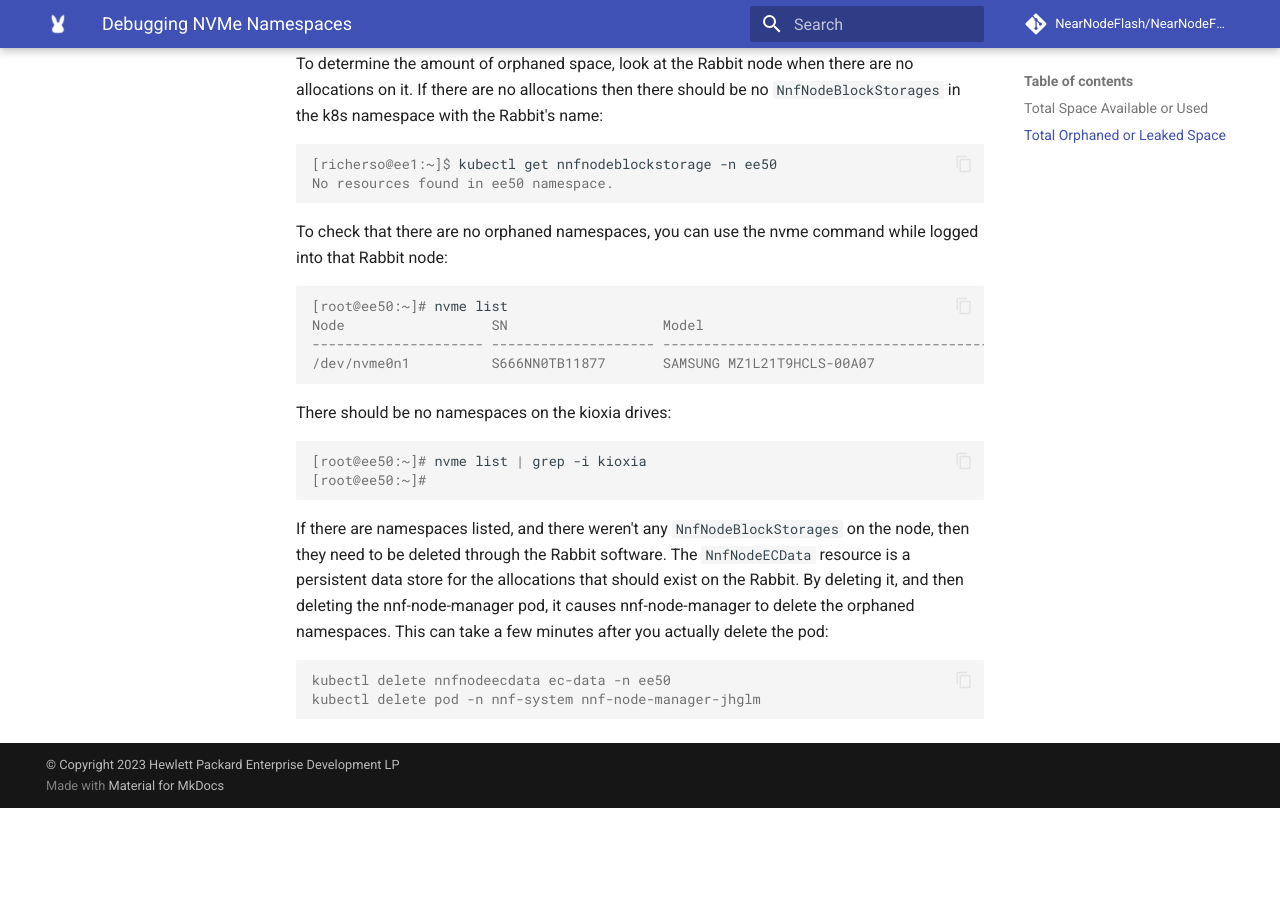
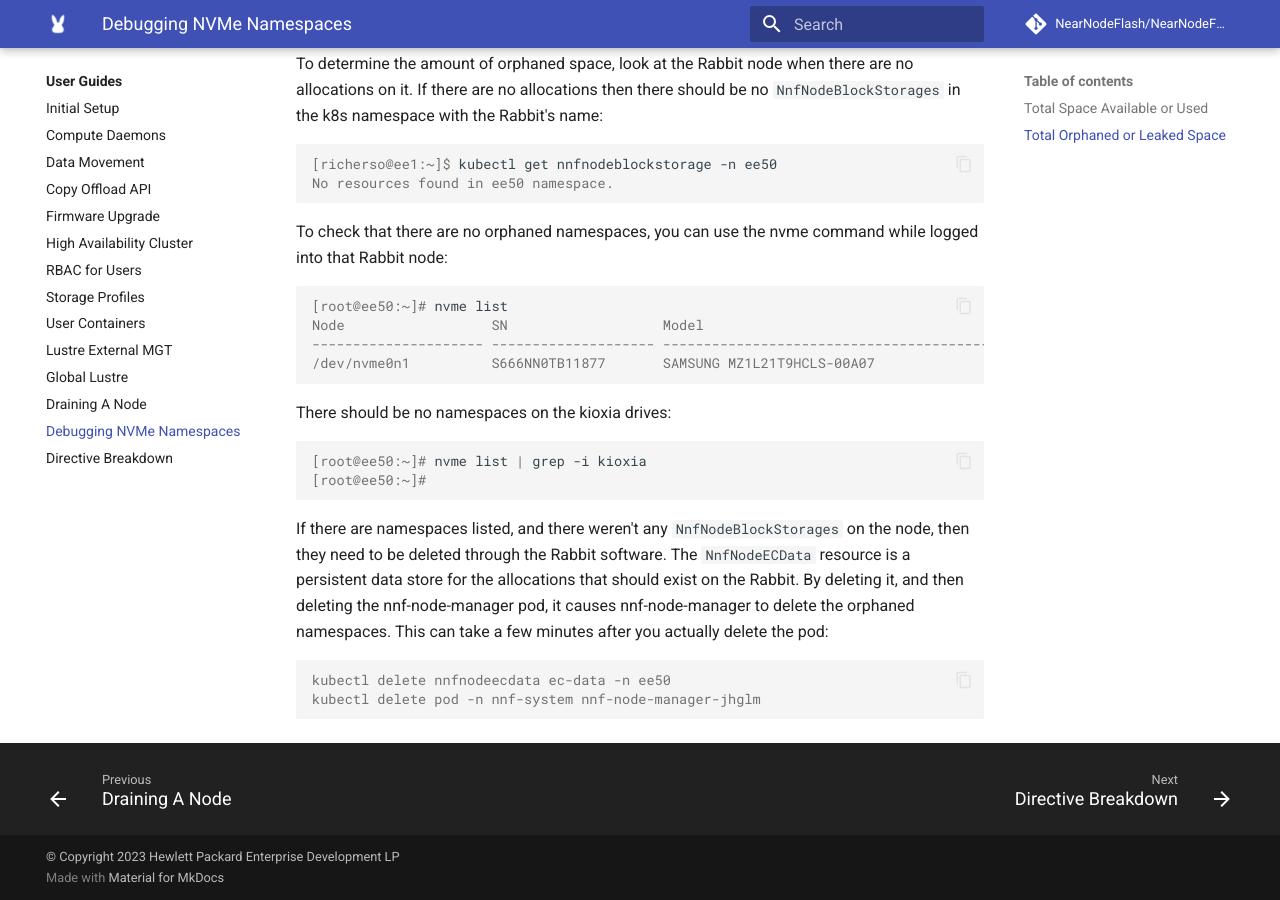
Before and after one commit to NearNodeFlash/NearNodeFlash.github.io, an MkDocs documentation site: the page built from docs/guides/node-management/nvme-namespaces.md, in a window 1280 px wide and 900 px high, scrolled down 1047 px. Built offline with MkDocs 1.6.1 and Material for MkDocs 9.7.7, drawn with Linux system fonts in a browser that asks for light colours; comment, search, counter and statistics services are not loaded; the version menu is left out; before the commit the page ends 1855 px from its top, so only the background shows below that.

Commit message:
add top index
Signed-off-by: Dean Roehrich <dean.roehrich@hpe.com>

```diff
--- a/mkdocs.yml
+++ b/mkdocs.yml
@@ -20,6 +20,7 @@ nav:
       - 'Lustre External MGT': 'guides/external-mgs/readme.md'
       - 'Global Lustre': 'guides/global-lustre/readme.md'
       - 'Draining A Node': 'guides/node-management/drain.md'
+      - 'Debugging NVMe Namespaces': 'guides/node-management/nvme-namespaces.md'
       - 'Directive Breakdown': 'guides/directive-breakdown/readme.md'
   - 'RFCs':
       - rfcs/index.md
```
